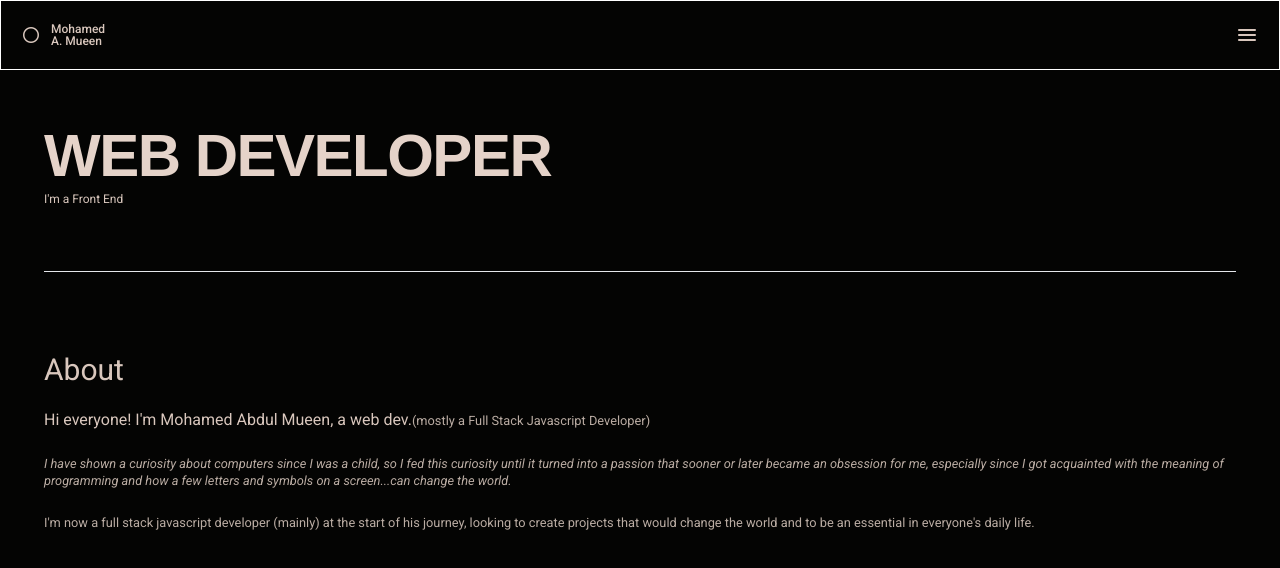
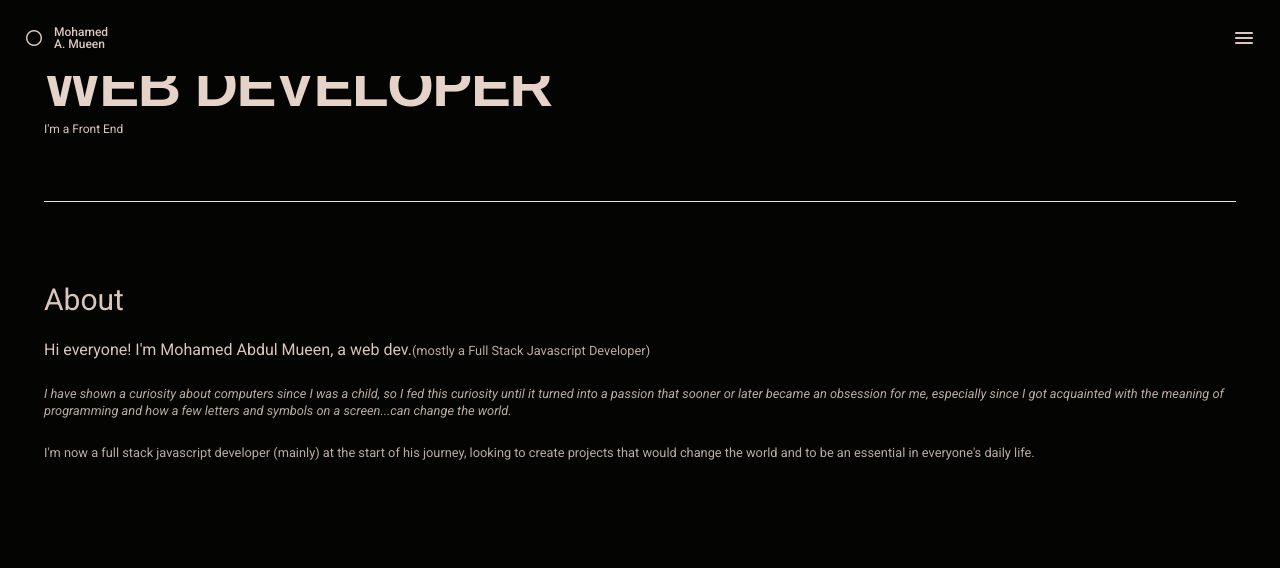
Before and after one commit to mohaCodes/personal-portfolio, a React (Vite) app: page / in a window 1280 px wide. Shown: the top 568 px of the page. Built offline with nearby package versions, Linux system fonts and the light colour scheme; a web font is replaced by a local one.

Commit message:
made the nav bar a fixed component

```diff
--- a/src/Components/Nav.jsx
+++ b/src/Components/Nav.jsx
@@ -3,8 +3,8 @@ import React from "react"
 export default function Nav() {
     return (
         //This is the nav element
-        <nav className="sticky">
-            <div className="flex flex-row w-full border border-white p-5 align-baseline justify-between text-secondary-white-text">
+        <nav className="fixed min-w-full z-10">
+            <div className="flex flex-row w-full p-6 align-baseline justify-between bg-dark-background text-secondary-white-text">
                 <div className="flex flex-row text-xs ">
                     <span className="material-symbols-rounded self-center text-xl">
                         radio_button_unchecked
```
